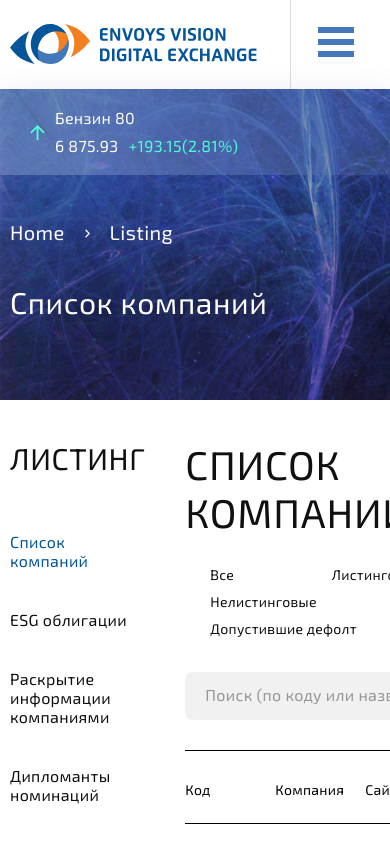
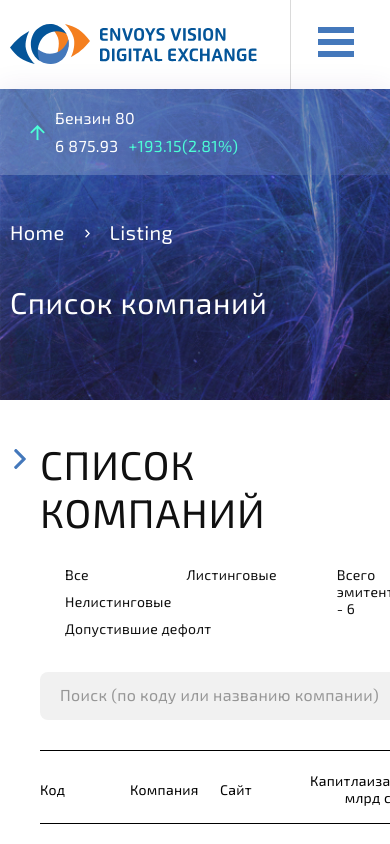
Before and after one commit to beksultan-07/envoys-vision-main, a React (Create React App) app: page /listing in a window 390 px wide. Built offline with nearby package versions, Linux system fonts and the light colour scheme.

Commit message:
add responsive sidebar

```diff
--- a/src/components/listingComponents/CompanySide/CompanySC.tsx
+++ b/src/components/listingComponents/CompanySide/CompanySC.tsx
@@ -1,5 +1,7 @@
 import styled from "styled-components";
 import { Flex } from "../../../uikit/uikit";
+import { SideBarTitle } from '../SideBar/SideBarSC'
+
 
 export const CompanyWrap = styled.div`
 
@@ -65,6 +67,17 @@ export const CompanyListItemIconWrap = styled(Flex)<Props>`
     cursor: pointer;
 `
 
+export const CompanyTitle = styled.h3`
+    font-family: Exo 2;
+    font-style: normal;
+    font-weight: normal;
+    font-size: 30px;
+    line-height: 36px;
+    letter-spacing: 0.02em;
+    text-transform: uppercase;
+    color: #101010;
+`
+
 export const CompanyDDWrap = styled.div<Props>`
     /* visibility:  */
 `
--- a/src/components/listingComponents/CompanySide/CompanySide.tsx
+++ b/src/components/listingComponents/CompanySide/CompanySide.tsx
@@ -1,6 +1,5 @@
 import React, { useState } from 'react'
-import { CompanyInfoName, CompanyInfoValue, CompanyInfoValueLink, CompanyList, CompanyListItemIcon, CompanyListItemIconWrap, CompanyListItemText, CompanyWrap } from './CompanySC'
-import { SideBarTitle } from '../SideBar/SideBarSC'
+import { CompanyInfoName, CompanyInfoValue, CompanyInfoValueLink, CompanyList, CompanyListItemIcon, CompanyListItemIconWrap, CompanyListItemText, CompanyTitle, CompanyWrap } from './CompanySC'
 import { Flex } from '../../../uikit/uikit'
 import { Link, useLocation, useNavigate, useParams } from 'react-router-dom'
 import CompanyListItem from './CompanyListItem'
@@ -42,7 +41,7 @@ const CompanySide:React.FC = () => {
 
     React.useEffect(() => {
         if(location.state === null){
-            navigate('/Listing')
+            navigate('/listing')
         }else{
             setCompanyName(location.state.CompanyName)
         }
@@ -51,7 +50,7 @@ const CompanySide:React.FC = () => {
 
   return (
     <CompanyWrap>
-        <SideBarTitle>{companyName}</SideBarTitle>
+        <CompanyTitle>{companyName}</CompanyTitle>
 
         <Flex direction='column'>
             {companyInfo.map((el, i) => {
--- a/src/components/listingComponents/SideBar/SideBar.tsx
+++ b/src/components/listingComponents/SideBar/SideBar.tsx
@@ -1,7 +1,8 @@
 import React from 'react'
 import { Flex } from '../../../uikit/uikit'
-import { SideBarLink, SideBarLinkActive, SideBarTitle, SideBarWrap } from './SideBarSC'
-
+import { SideBarBtn, SideBarCloseWrap, SideBarFlex, SideBarIcon, SideBarLink, SideBarLinkActive, SideBarTitle, SideBarWrap } from './SideBarSC'
+import rIcon from '../../../assets/right.svg'
+import icon from '../../../assets/close.svg'
 
 
 const SideBar:React.FC = () => {
@@ -12,23 +13,41 @@ const SideBar:React.FC = () => {
         'Дипломанты номинаций'
     ])
     const [activeLink, setActivveLink] = React.useState('Список компаний')
-
+    const [sideBarClickIcon, setSideBarClickIcon] = React.useState(false)
 
   return (
     <SideBarWrap>
-        <Flex align='flex-start' direction='column'>
+        <SideBarFlex align='flex-start' direction='column' click={ sideBarClickIcon}>
             <SideBarTitle>
-                Листинг
+                <Flex justify='space-between'>
+                    Листинг
+                    <SideBarBtn onClick={() => setSideBarClickIcon(val => !val)}>
+                        <img src={icon} alt="" />
+                    </SideBarBtn>
+                </Flex>
             </SideBarTitle>
 
             {links.map((el, i) => {
                 if(el=== activeLink){
-                    return <SideBarLinkActive key={i} onClick={(e) => setActivveLink(el)}>{el}</SideBarLinkActive>
+                    return <SideBarLinkActive key={i} onClick={(e) => {
+                        setActivveLink(el)
+                        setSideBarClickIcon(false)
+                    } }>{el}</SideBarLinkActive>
                 }
 
-                return <SideBarLink key={i} onClick={(e) => setActivveLink(el)}>{el}</SideBarLink>
+                return <SideBarLink key={i} onClick={(e) => {
+                    setActivveLink(el)
+                    setSideBarClickIcon(false)
+                }}>{el}</SideBarLink>
             })}
-        </Flex>
+        </SideBarFlex>
+
+        <SideBarIcon src={rIcon}
+        onClick={() => setSideBarClickIcon(val => !val)}/>
+
+        <SideBarCloseWrap click={sideBarClickIcon}
+        onClick={() => setSideBarClickIcon(val => !val)}></SideBarCloseWrap>
+
     </SideBarWrap>
   )
 }
--- a/src/components/listingComponents/SideBar/SideBarSC.tsx
+++ b/src/components/listingComponents/SideBar/SideBarSC.tsx
@@ -1,9 +1,56 @@
 import { Link } from "react-router-dom";
 import styled from "styled-components";
+import { Flex } from "../../../uikit/uikit";
+
+type Props = {
+    click: boolean;
+}
+
+export const SideBarIcon = styled.img`
+    visibility: hidden;
+    width: 0;
+    @media (max-width: 765px) {
+        visibility: visible;
+        width: 20px;
+        margin: 9px 0 0 0;
+
+    }
+`
 
 
 export const SideBarWrap = styled.div`
     padding: 0px 40px 0 0;
+    @media (max-width: 765px) {
+        padding: 0px 10px 0 0;
+
+    }
+    `
+
+export const SideBarCloseWrap = styled.div<Props>`
+    @media (max-width: 765px) {
+        transition: .3s linear;
+        position: absolute;
+        top: 0;
+        opacity: ${props => props.click?'1':'0'};
+        z-index: ${props => props.click?'1':'-100'};
+        left: 0;
+        width: 100vw;
+        height: 100vh;
+        background: rgba(0, 0, 0, 0.3)};
+    }
+`
+
+export const SideBarFlex = styled(Flex)<Props>`
+    @media (max-width: 765px) {
+        position: absolute;
+        padding: 20px;
+        top: 0;
+        transition: .4s;
+        left: ${props => props.click?'0':'-120%'};
+        background: #373a47;
+        height: 100%;
+        z-index: 2;
+    }
 `
 
 export const SideBarTitle = styled.h3`
@@ -16,6 +63,25 @@ export const SideBarTitle = styled.h3`
     text-transform: uppercase;
     color: #101010;
     margin: 0 0 36px 0;
+    @media (max-width: 765px) {
+            color: #fff;
+            width: 100%
+    }
+`
+
+export const SideBarBtn = styled.button`
+    visibility: hidden;
+    color: #fff;
+    background: none;
+    padding: 0;
+    border: none;
+
+    img{
+        width: 15px;
+    }
+    @media (max-width: 765px) {
+        visibility: visible;
+    }
 `
 
 export const SideBarLink = styled.button`
@@ -33,8 +99,15 @@ export const SideBarLink = styled.button`
     cursor: pointer;
     text-align: start;
     margin: 20px 0;
+    @media (max-width: 765px) {
+        margin: 10px 0;
+        color: #fff;
+    }
 `
 
 export const SideBarLinkActive = styled(SideBarLink)`
     color: #045599;
+    @media (max-width: 765px) {
+        color: #fff;
+    }
 `
```
Also changed, not shown: src/assets/close.svg (added), src/assets/right.svg (added).
